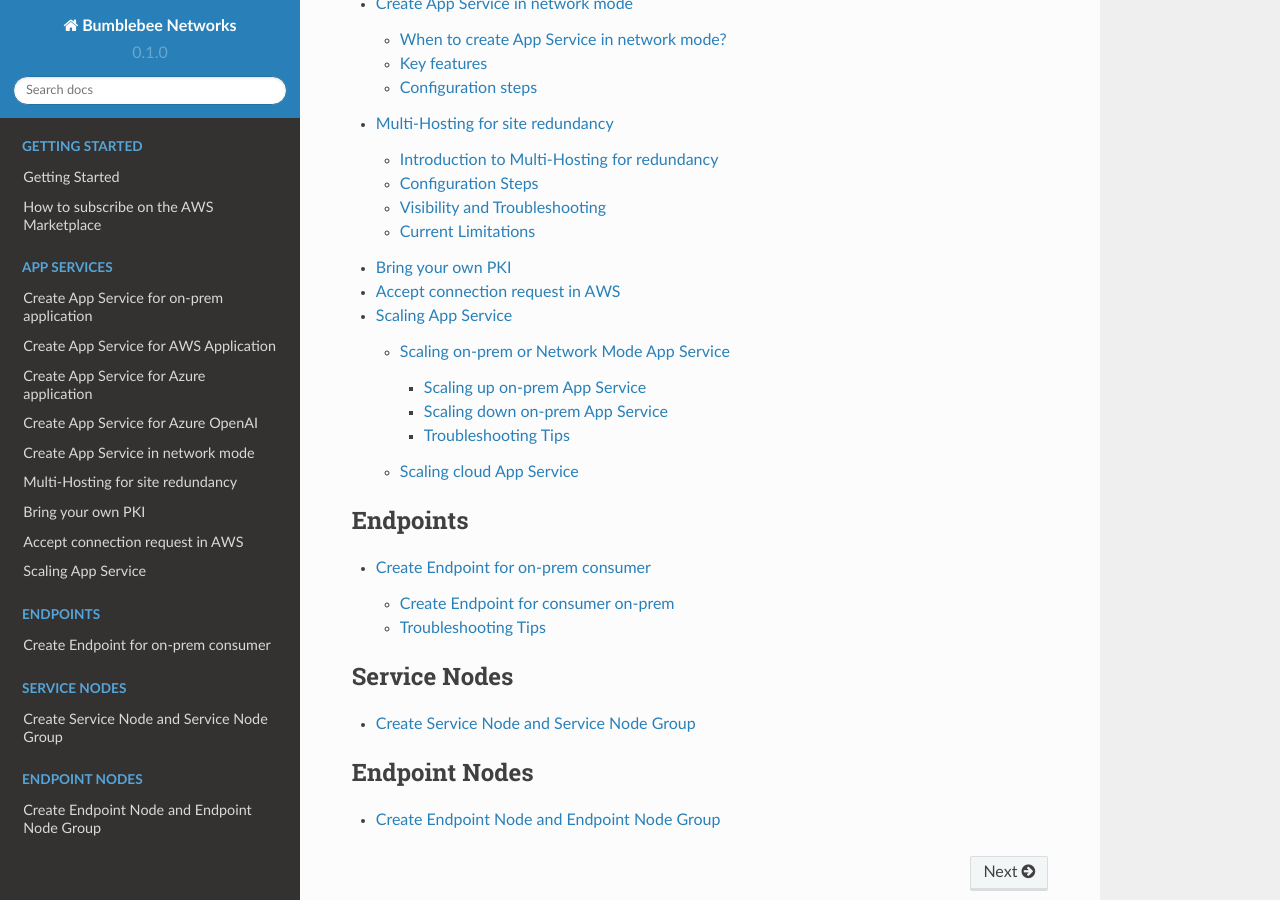
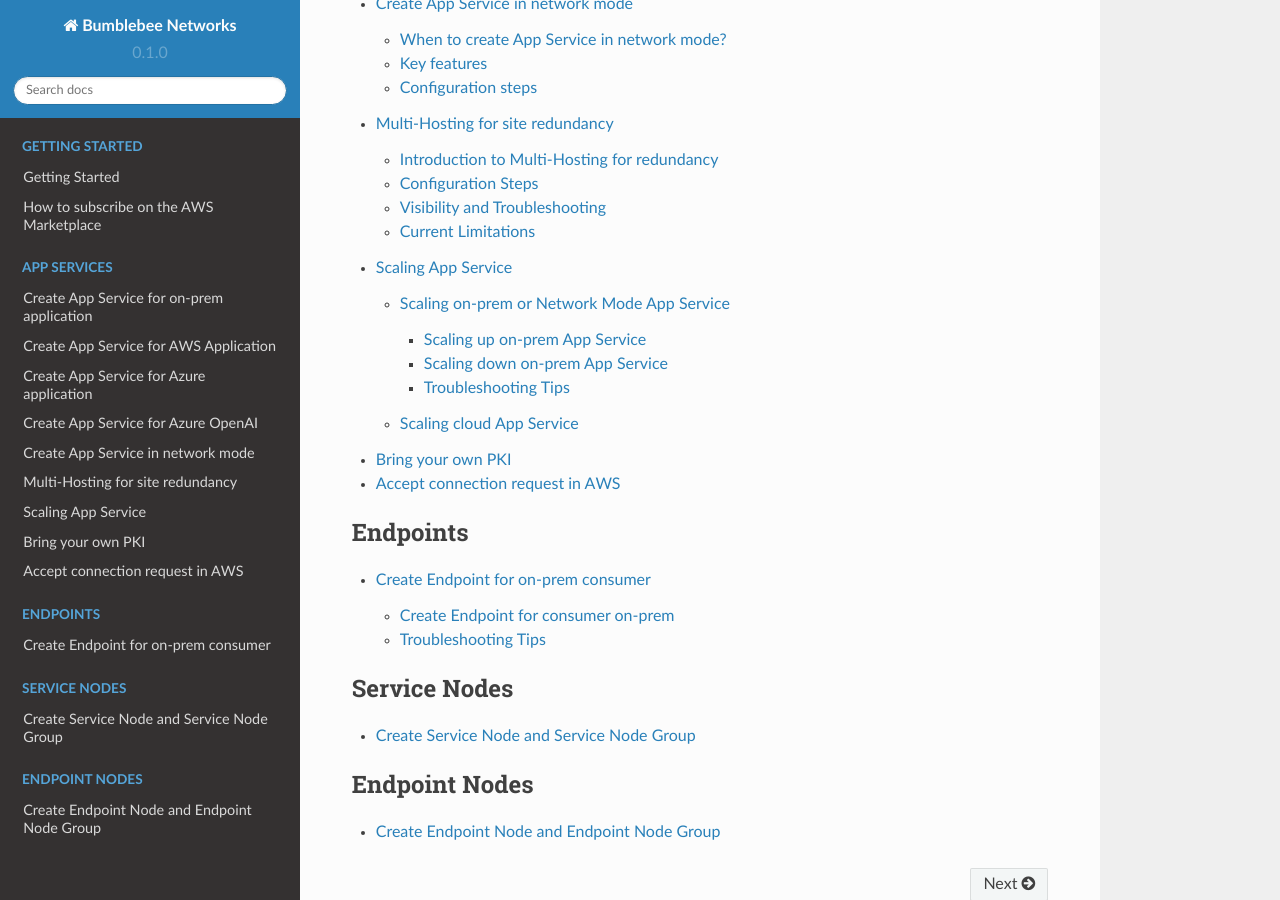
Before and after one commit to sherrywei-bumblebee/bumblebee-docs, a Sphinx documentation site: the page built from docs/source/index.rst, in a window 1280 px wide and 900 px high, scrolled down 1469 px. Built offline with Sphinx 7.4.7 and the Read the Docs theme 2.0.0, drawn with Linux system fonts in a browser that asks for light colours; pages that are not in the unit, such as notebooks, are missing from menus.

```diff
--- a/docs/source/index.rst
+++ b/docs/source/index.rst
@@ -28,9 +28,10 @@ Global Private Link service to everyone on earth.
    AppService/create_app_service_openai
    AppService/app_service_network_mode
    AppService/multi-hosting
+   AppService/app_service_performance
    AppService/bring_your_own_pki
    AppService/aws_grant_access
-   AppService/app_service_performance
+
 
 
 .. toctree::
```
